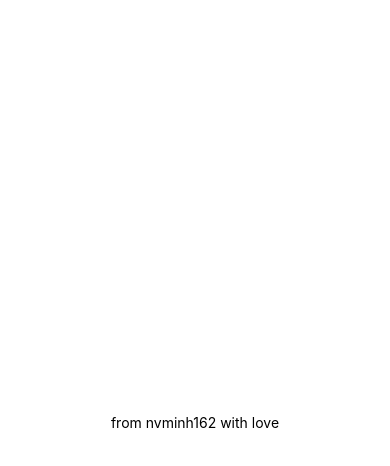
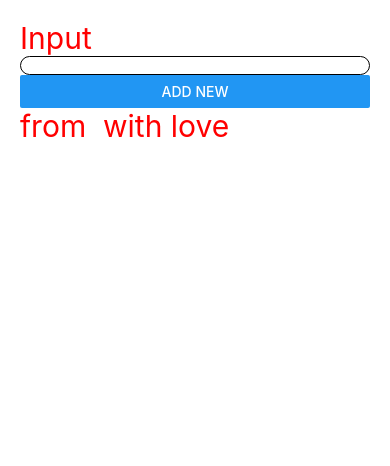
Before and after one commit to nvminh162/react-native-course, a React Native app in the folder 01-react-native-ultimate-starter/: screen / in a window 390 px wide. Shown: the top 466 px of the page. Built offline with nearby package versions, Linux system fonts and the light colour scheme.

Commit message:
how to use Text, TextInput, Button?

```diff
--- a/01-react-native-ultimate-starter/App.tsx
+++ b/01-react-native-ultimate-starter/App.tsx
@@ -1,20 +1,71 @@
-import { StatusBar } from 'expo-status-bar';
-import { StyleSheet, Text, View } from 'react-native';
+import { useState } from "react";
+import { Button, StyleSheet, Text, TextInput, View } from "react-native";
 
 export default function App() {
+  //String
+  const [name, setName] = useState<string>("");
+
+  //number
+  const [age, setAge] = useState<number>(0);
+
+  //null, undefined, boolean
+  const test = null;
+
+  //object, array
+  const [person, setPerson] = useState<{
+    name: string;
+    age: number;
+  }>({
+    name: "nvminh162",
+    age: 22,
+  });
+
   return (
     <View style={styles.container}>
-      <Text>from nvminh162 with love</Text>
-      <StatusBar style="auto" />
+      <View>
+        <Text style={styles.text}>Input</Text>
+        <TextInput
+          value={name}
+          onChangeText={(v) => setName(v)}
+          autoCapitalize="none"
+          style={styles.input}
+          // maxLength={2}
+          // keyboardType="numeric"
+          // multiline
+          autoCorrect={false}
+        />
+      </View>
+      <Button title="Add New" />
+      <View>
+        <Text style={styles.text}>
+          from
+          <Text style={styles.nvminh162}> {name} </Text>
+          with love
+        </Text>
+      </View>
     </View>
   );
 }
 
 const styles = StyleSheet.create({
+  text: {
+    fontSize: 30,
+    color: "red",
+  },
+  nvminh162: {
+    color: "green",
+  },
+  input: {
+    borderColor: "black",
+    borderWidth: 1,
+    borderRadius: 20,
+  },
   container: {
     flex: 1,
-    backgroundColor: '#fff',
-    alignItems: 'center',
-    justifyContent: 'center',
+    padding: 20,
+    backgroundColor: "#fff",
+    // alignItems: "center",
+    // justifyContent: "center",
+    paddingHorizontal: 20,
   },
 });
```
